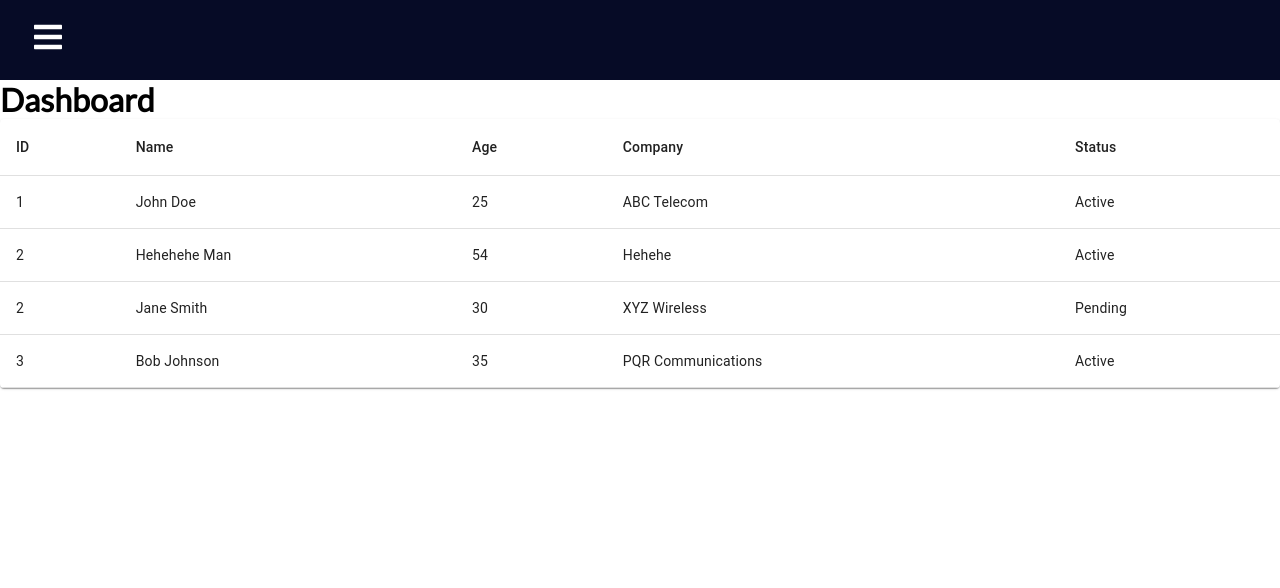
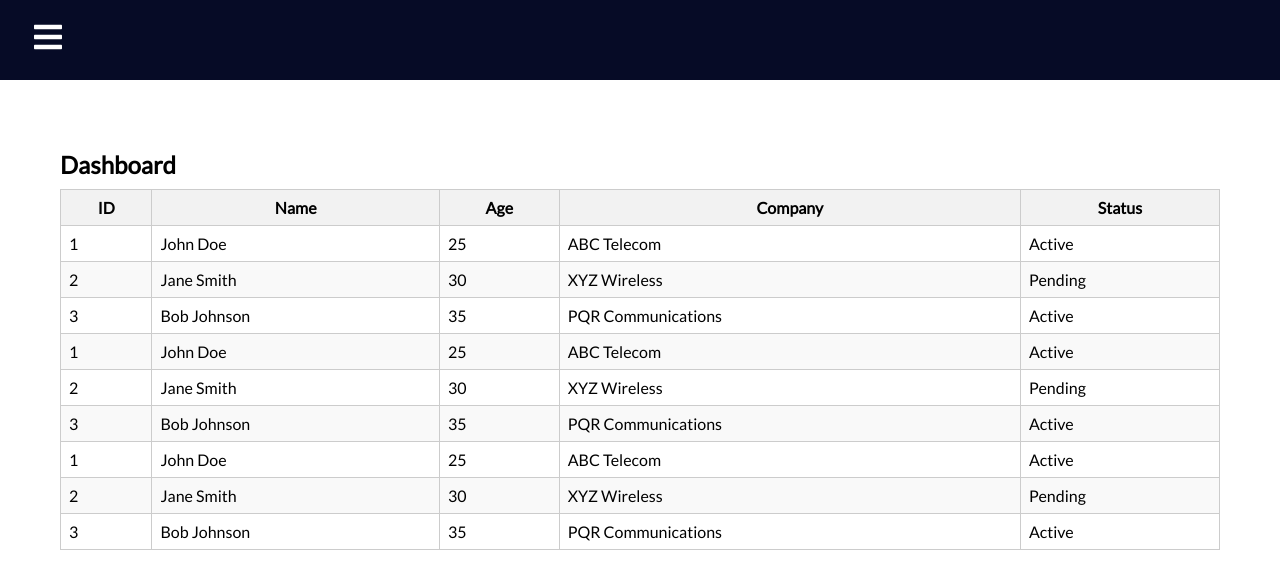
Before and after one commit to AdityaNarayan29/testing-jest, a React (Create React App) app: page /dashboard in a window 1280 px wide. Shown: the top 588 px of the page. Built offline with nearby package versions, Linux system fonts and the light colour scheme.

Commit message:
Blockers update

```diff
--- a/package.json
+++ b/package.json
@@ -7,9 +7,10 @@
     "@emotion/styled": "^11.11.0",
     "@mui/icons-material": "^5.14.1",
     "@mui/material": "^5.14.1",
+    "@testing-library/dom": "^9.3.1",
     "@testing-library/jest-dom": "^5.17.0",
     "@testing-library/react": "^14.0.0",
-    "@testing-library/user-event": "^13.5.0",
+    "@testing-library/user-event": "^14.4.3",
     "eslint": "^8.45.0",
     "eslint-config-airbnb": "^19.0.4",
     "eslint-config-prettier": "^8.8.0",
--- a/src/components/Dashboard/Dashboard.js
+++ b/src/components/Dashboard/Dashboard.js
@@ -1,5 +1,114 @@
+import React from 'react';
+import './Dashboard.css';
+
+const Dashboard = () => {
+	// Hard-coded data
+	const data = [
+		{
+			id: 1,
+			name: 'John Doe',
+			age: 25,
+			company: 'ABC Telecom',
+			status: 'Active',
+		},
+		{
+			id: 2,
+			name: 'Jane Smith',
+			age: 30,
+			company: 'XYZ Wireless',
+			status: 'Pending',
+		},
+		{
+			id: 3,
+			name: 'Bob Johnson',
+			age: 35,
+			company: 'PQR Communications',
+			status: 'Active',
+		},
+		{
+			id: 1,
+			name: 'John Doe',
+			age: 25,
+			company: 'ABC Telecom',
+			status: 'Active',
+		},
+		{
+			id: 2,
+			name: 'Jane Smith',
+			age: 30,
+			company: 'XYZ Wireless',
+			status: 'Pending',
+		},
+		{
+			id: 3,
+			name: 'Bob Johnson',
+			age: 35,
+			company: 'PQR Communications',
+			status: 'Active',
+		},
+		{
+			id: 1,
+			name: 'John Doe',
+			age: 25,
+			company: 'ABC Telecom',
+			status: 'Active',
+		},
+		{
+			id: 2,
+			name: 'Jane Smith',
+			age: 30,
+			company: 'XYZ Wireless',
+			status: 'Pending',
+		},
+		{
+			id: 3,
+			name: 'Bob Johnson',
+			age: 35,
+			company: 'PQR Communications',
+			status: 'Active',
+		},
+	];
+
+	return (
+		<div className='dashboard' data-testid='dashboard'>
+			<h1>Dashboard</h1>
+			<table className='dashboard-table'>
+				<thead>
+					<tr>
+						<th>ID</th>
+						<th>Name</th>
+						<th>Age</th>
+						<th>Company</th>
+						<th>Status</th>
+					</tr>
+				</thead>
+				<tbody>
+					{data.map((item) => (
+						<tr key={item.id}>
+							<td>{item.id}</td>
+							<td>{item.name}</td>
+							<td>{item.age}</td>
+							<td>{item.company}</td>
+							<td>{item.status}</td>
+						</tr>
+					))}
+				</tbody>
+			</table>
+		</div>
+	);
+};
+
+export default Dashboard;
 // import React from 'react';
-// import './Dashboard.css';
+// import {
+// 	Table,
+// 	TableBody,
+// 	TableCell,
+// 	TableContainer,
+// 	TableHead,
+// 	TableRow,
+// 	Paper,
+// } from '@mui/material';
 
 // const Dashboard = () => {
 // 	// Hard-coded data
@@ -13,44 +122,9 @@
 // 		},
 // 		{
 // 			id: 2,
-// 			name: 'Jane Smith',
-// 			age: 30,
-// 			company: 'XYZ Wireless',
-// 			status: 'Pending',
-// 		},
-// 		{
-// 			id: 3,
-// 			name: 'Bob Johnson',
-// 			age: 35,
-// 			company: 'PQR Communications',
-// 			status: 'Active',
-// 		},
-// 		{
-// 			id: 1,
-// 			name: 'John Doe',
-// 			age: 25,
-// 			company: 'ABC Telecom',
-// 			status: 'Active',
-// 		},
-// 		{
-// 			id: 2,
-// 			name: 'Jane Smith',
-// 			age: 30,
-// 			company: 'XYZ Wireless',
-// 			status: 'Pending',
-// 		},
-// 		{
-// 			id: 3,
-// 			name: 'Bob Johnson',
-// 			age: 35,
-// 			company: 'PQR Communications',
-// 			status: 'Active',
-// 		},
-// 		{
-// 			id: 1,
-// 			name: 'John Doe',
-// 			age: 25,
-// 			company: 'ABC Telecom',
+// 			name: 'Hehehehe Man',
+// 			age: 54,
+// 			company: 'Hehehe',
 // 			status: 'Active',
 // 		},
 // 		{
@@ -72,106 +146,32 @@
 // 	return (
 // 		<div className='dashboard' data-testid='dashboard'>
 // 			<h1>Dashboard</h1>
-// 			<table className='dashboard-table'>
-// 				<thead>
-// 					<tr>
-// 						<th>ID</th>
-// 						<th>Name</th>
-// 						<th>Age</th>
-// 						<th>Company</th>
-// 						<th>Status</th>
-// 					</tr>
-// 				</thead>
-// 				<tbody>
-// 					{data.map((item) => (
-// 						<tr key={item.id}>
-// 							<td>{item.id}</td>
-// 							<td>{item.name}</td>
-// 							<td>{item.age}</td>
-// 							<td>{item.company}</td>
-// 							<td>{item.status}</td>
-// 						</tr>
-// 					))}
-// 				</tbody>
-// 			</table>
+// 			<TableContainer component={Paper}>
+// 				<Table className='dashboard-table'>
+// 					<TableHead>
+// 						<TableRow>
+// 							<TableCell>ID</TableCell>
+// 							<TableCell>Name</TableCell>
+// 							<TableCell>Age</TableCell>
+// 							<TableCell>Company</TableCell>
+// 							<TableCell>Status</TableCell>
+// 						</TableRow>
+// 					</TableHead>
+// 					<TableBody>
+// 						{data.map((item) => (
+// 							<TableRow key={item.id}>
+// 								<TableCell>{item.id}</TableCell>
+// 								<TableCell>{item.name}</TableCell>
+// 								<TableCell>{item.age}</TableCell>
+// 								<TableCell>{item.company}</TableCell>
+// 								<TableCell>{item.status}</TableCell>
+// 							</TableRow>
+// 						))}
+// 					</TableBody>
+// 				</Table>
+// 			</TableContainer>
 // 		</div>
 // 	);
 // };
 
 // export default Dashboard;
-import React from 'react';
-import {
-	Table,
-	TableBody,
-	TableCell,
-	TableContainer,
-	TableHead,
-	TableRow,
-	Paper,
-} from '@mui/material';
-
-const Dashboard = () => {
-	// Hard-coded data
-	const data = [
-		{
-			id: 1,
-			name: 'John Doe',
-			age: 25,
-			company: 'ABC Telecom',
-			status: 'Active',
-		},
-		{
-			id: 2,
-			name: 'Hehehehe Man',
-			age: 54,
-			company: 'Hehehe',
-			status: 'Active',
-		},
-		{
-			id: 2,
-			name: 'Jane Smith',
-			age: 30,
-			company: 'XYZ Wireless',
-			status: 'Pending',
-		},
-		{
-			id: 3,
-			name: 'Bob Johnson',
-			age: 35,
-			company: 'PQR Communications',
-			status: 'Active',
-		},
-	];
-
-	return (
-		<div className='dashboard' data-testid='dashboard'>
-			<h1>Dashboard</h1>
-			<TableContainer component={Paper}>
-				<Table className='dashboard-table'>
-					<TableHead>
-						<TableRow>
-							<TableCell>ID</TableCell>
-							<TableCell>Name</TableCell>
-							<TableCell>Age</TableCell>
-							<TableCell>Company</TableCell>
-							<TableCell>Status</TableCell>
-						</TableRow>
-					</TableHead>
-					<TableBody>
-						{data.map((item) => (
-							<TableRow key={item.id}>
-								<TableCell>{item.id}</TableCell>
-								<TableCell>{item.name}</TableCell>
-								<TableCell>{item.age}</TableCell>
-								<TableCell>{item.company}</TableCell>
-								<TableCell>{item.status}</TableCell>
-							</TableRow>
-						))}
-					</TableBody>
-				</Table>
-			</TableContainer>
-		</div>
-	);
-};
-
-export default Dashboard;
--- a/src/components/DashboardMUI/DashboardMUI.js
+++ b/src/components/DashboardMUI/DashboardMUI.js
@@ -1,11 +1,13 @@
 import MUIDataTable from 'mui-datatables';
 import React, { useState } from 'react';
-import { ThemeProvider } from '@mui/material/styles';
-import { createTheme } from '@mui/material/styles';
-import InputLabel from '@mui/material/InputLabel';
-import MenuItem from '@mui/material/MenuItem';
-import FormControl from '@mui/material/FormControl';
-import Select from '@mui/material/Select';
+import { ThemeProvider, createTheme } from '@mui/material/styles';
+import {
+	FormControl,
+	InputLabel,
+	Select,
+	MenuItem,
+	Button,
+} from '@mui/material';
 import { CacheProvider } from '@emotion/react';
 import createCache from '@emotion/cache';
 import { Box } from '@mui/material';
@@ -19,7 +21,7 @@ const DashboardMUI = () => {
 	const [responsive, setResponsive] = useState('vertical');
 	const [tableBodyHeight, setTableBodyHeight] = useState('400px');
 	const [tableBodyMaxHeight, setTableBodyMaxHeight] = useState('400px');
-	const [searchBtn, setSearchBtn] = useState(true);
+	const [searchBtn, setSearchBtn] = useState('true');
 	const [downloadBtn, setDownloadBtn] = useState(true);
 	const [printBtn, setPrintBtn] = useState(true);
 	const [viewColumnBtn, setViewColumnBtn] = useState(true);
@@ -73,8 +75,14 @@ const DashboardMUI = () => {
 			<Box m={3}>
 				<CacheProvider value={muiCache} sx={{ m: 2 }}>
 					<ThemeProvider theme={createTheme()}>
+						<Button variant='text' data-testid='buttonnew'>
+							Text
+						</Button>
 						<FormControl>
-							<InputLabel id='demo-simple-select-label'>
+							<InputLabel
+								id='demo-simple-select-label'
+								sx={{ bgcolor: '#fff' }}
+							>
 								Responsive Option
 							</InputLabel>
 							<Select
@@ -100,12 +108,12 @@ const DashboardMUI = () => {
 							</Select>
 						</FormControl>
 						<FormControl>
-							<InputLabel id='demo-simple-select-label'>
+							<InputLabel id='table-body-height-label' sx={{ bgcolor: '#fff' }}>
 								Table Body Height
 							</InputLabel>
 							<Select
-								labelId='demo-simple-select-label'
-								id='demo-simple-select'
+								labelId='table-body-height-label'
+								id='table-body-height-label'
 								value={tableBodyHeight}
 								style={{
 									width: '200px',
@@ -113,6 +121,8 @@ const DashboardMUI = () => {
 									marginRight: 10,
 								}}
 								onChange={(e) => setTableBodyHeight(e.target.value)}
+								aria-labelledby='table-body-height-label'
+								data-test-id='table-body-height-select'
 							>
 								<MenuItem value={''}>[blank]</MenuItem>
 								<MenuItem value={'400px'}>400px</MenuItem>
@@ -120,10 +130,11 @@ const DashboardMUI = () => {
 								<MenuItem value={'100%'}>100%</MenuItem>
 							</Select>
 						</FormControl>
-						<FormControl>
+						{/* <FormControl>
 							<InputLabel
 								id='demo-simple-select-label'
 								htmlFor='demo-simple-select'
+								sx={{ bgcolor: '#fff' }}
 							>
 								Search Button
 							</InputLabel>
@@ -131,9 +142,36 @@ const DashboardMUI = () => {
 								labelId='demo-simple-select-label'
 								id='demo-simple-select'
 								value={searchBtn}
+								label='Search Button' // Adding label prop for compatibility
+								style={{ width: '200px', marginBottom: '10px' }}
+								onChange={(e) => setSearchBtn(e.target.value)}
+								inputProps={{
+									'data-testid': 'search-btn', // Adding data-testid for the Select component
+									'aria-label': 'Search Button', // Adding aria-label for accessibility
+								}}
+							>
+								<MenuItem value={'true'}>{'true'}</MenuItem>
+								<MenuItem value={'false'}>{'false'}</MenuItem>
+								<MenuItem value={'disabled'}>disabled</MenuItem>
+							</Select>
+						</FormControl> */}
+						<FormControl>
+							{/* <InputLabel
+								id='demo-simple-select-label'
+								label='Search Button'
+								htmlFor='demo-simple-select'
+								sx={{ bgcolor: '#fff' }}
+							>
+								Search Button
+							</InputLabel> */}
+							<Select
+								labelId='demo-simple-select-label'
+								id='demo-simple-select'
+								value={searchBtn}
 								label='Search Button'
 								style={{ width: '200px', marginBottom: '10px' }}
 								onChange={(e) => setSearchBtn(e.target.value)}
+								data-testid='searchbtn'
 							>
 								<MenuItem value={'true'}>{'true'}</MenuItem>
 								<MenuItem value={'false'}>{'false'}</MenuItem>
@@ -141,7 +179,10 @@ const DashboardMUI = () => {
 							</Select>
 						</FormControl>
 						<FormControl>
-							<InputLabel id='demo-simple-select-label'>
+							<InputLabel
+								id='demo-simple-select-label'
+								sx={{ bgcolor: '#fff' }}
+							>
 								Download Button
 							</InputLabel>
 							<Select
@@ -157,7 +198,10 @@ const DashboardMUI = () => {
 							</Select>
 						</FormControl>
 						<FormControl>
-							<InputLabel id='demo-simple-select-label'>
+							<InputLabel
+								id='demo-simple-select-label'
+								sx={{ bgcolor: '#fff' }}
+							>
 								Print Button
 							</InputLabel>
 							<Select
@@ -173,7 +217,10 @@ const DashboardMUI = () => {
 							</Select>
 						</FormControl>
 						<FormControl>
-							<InputLabel id='demo-simple-select-label'>
+							<InputLabel
+								id='demo-simple-select-label'
+								sx={{ bgcolor: '#fff' }}
+							>
 								View Column Button
 							</InputLabel>
 							<Select
@@ -189,7 +236,10 @@ const DashboardMUI = () => {
 							</Select>
 						</FormControl>
 						<FormControl>
-							<InputLabel id='demo-simple-select-label'>
+							<InputLabel
+								id='demo-simple-select-label'
+								sx={{ bgcolor: '#fff' }}
+							>
 								Filter Button
 							</InputLabel>
 							<Select
```
Also changed, not shown: public/index.html (+0 -19 lines), 2 other files (tests, documents, lock files or other folders).
